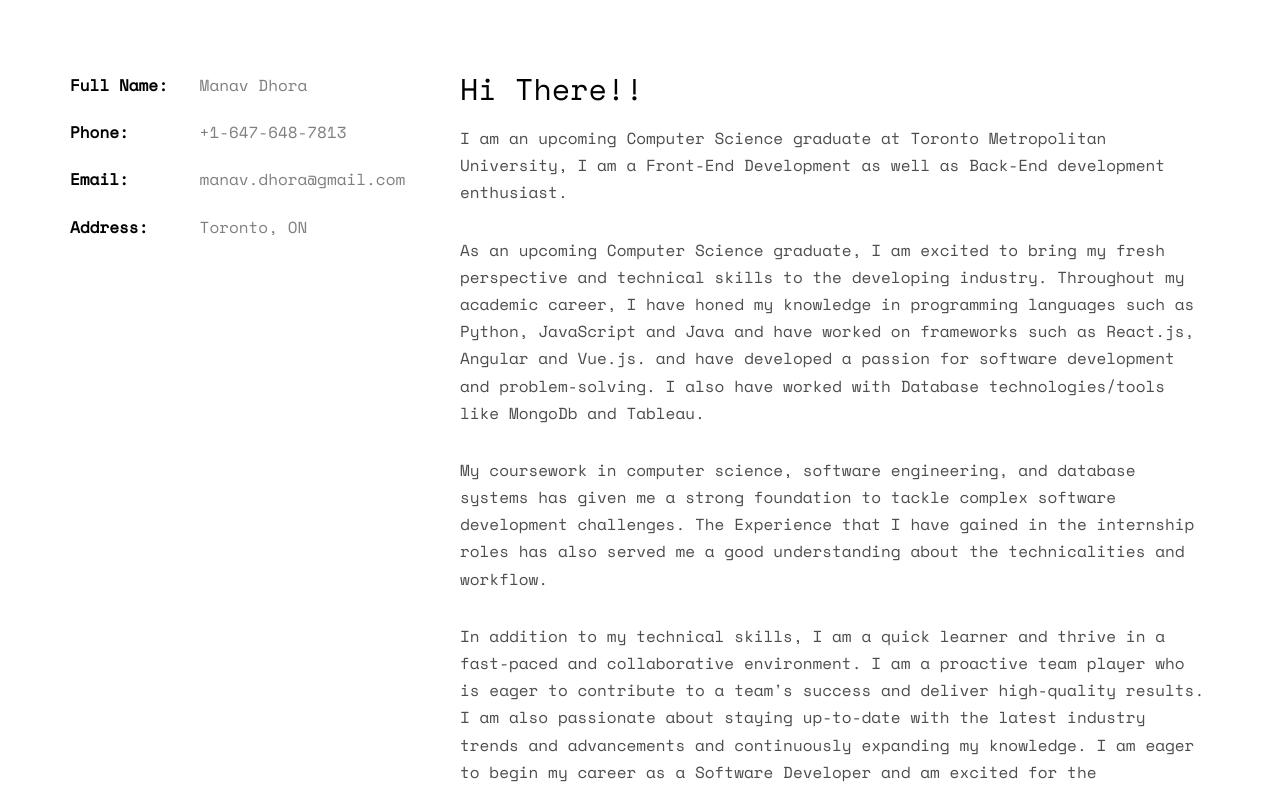
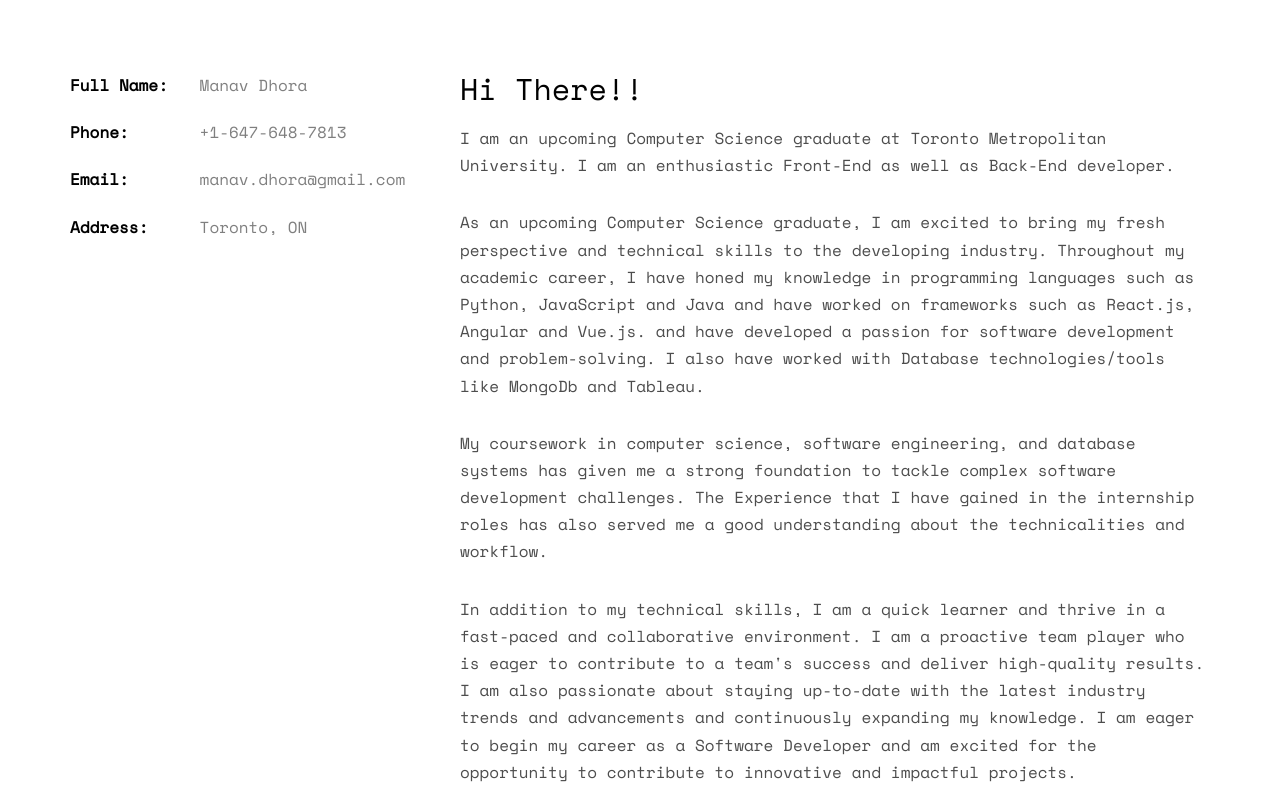
Before and after one commit to notendurable/Portfolio-Website, a plain HTML site: page index.html in a window 1280 px wide. Shown: the part 1000-1791 px from the top of the page. Drawn offline with nearby package versions, Linux system fonts and the light colour scheme; some packages are replaced by stand-ins of ours; no server answers; files whose address does not match are found by name.

Commit message:
Update index.html

```diff
--- a/index.html
+++ b/index.html
@@ -88,8 +88,8 @@
 				</div>
 				<div class="col-md-8">
 					<h2>Hi There!!</h2>
-					<p>I am an upcoming Computer Science graduate at Toronto Metropolitan University,
-						I am a Front-End Development as well as Back-End development enthusiast.</p>
+					<p>I am an upcoming Computer Science graduate at Toronto Metropolitan University.
+						I am an enthusiastic Front-End as well as Back-End developer.</p>
 					<p>As an upcoming Computer Science graduate, I am excited to bring my fresh perspective and technical skills
 						to the developing industry. Throughout my academic career, I have honed my knowledge in programming languages
 						such as Python, JavaScript and Java and have worked on frameworks such as React.js, Angular and Vue.js. and have
```
